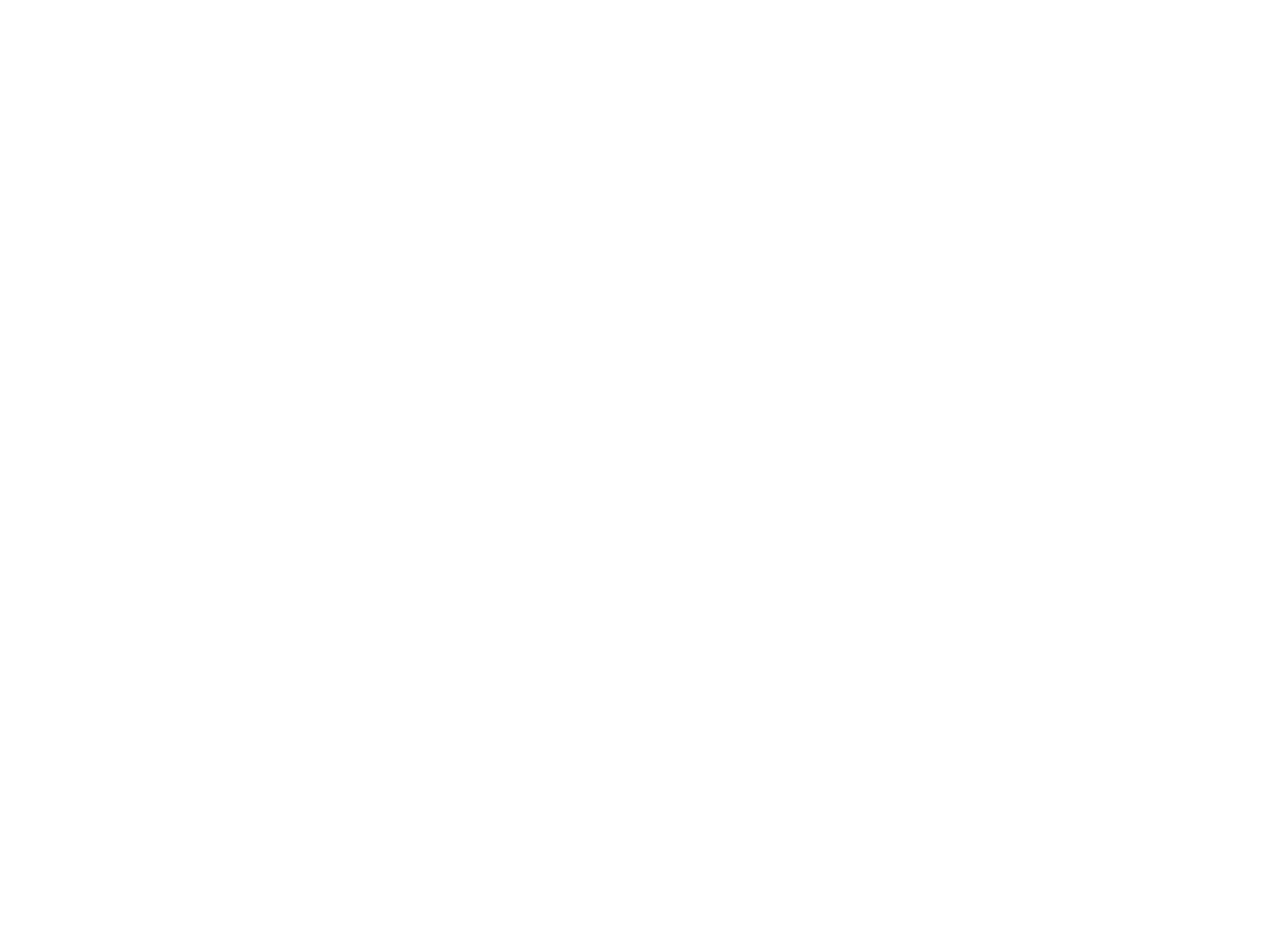
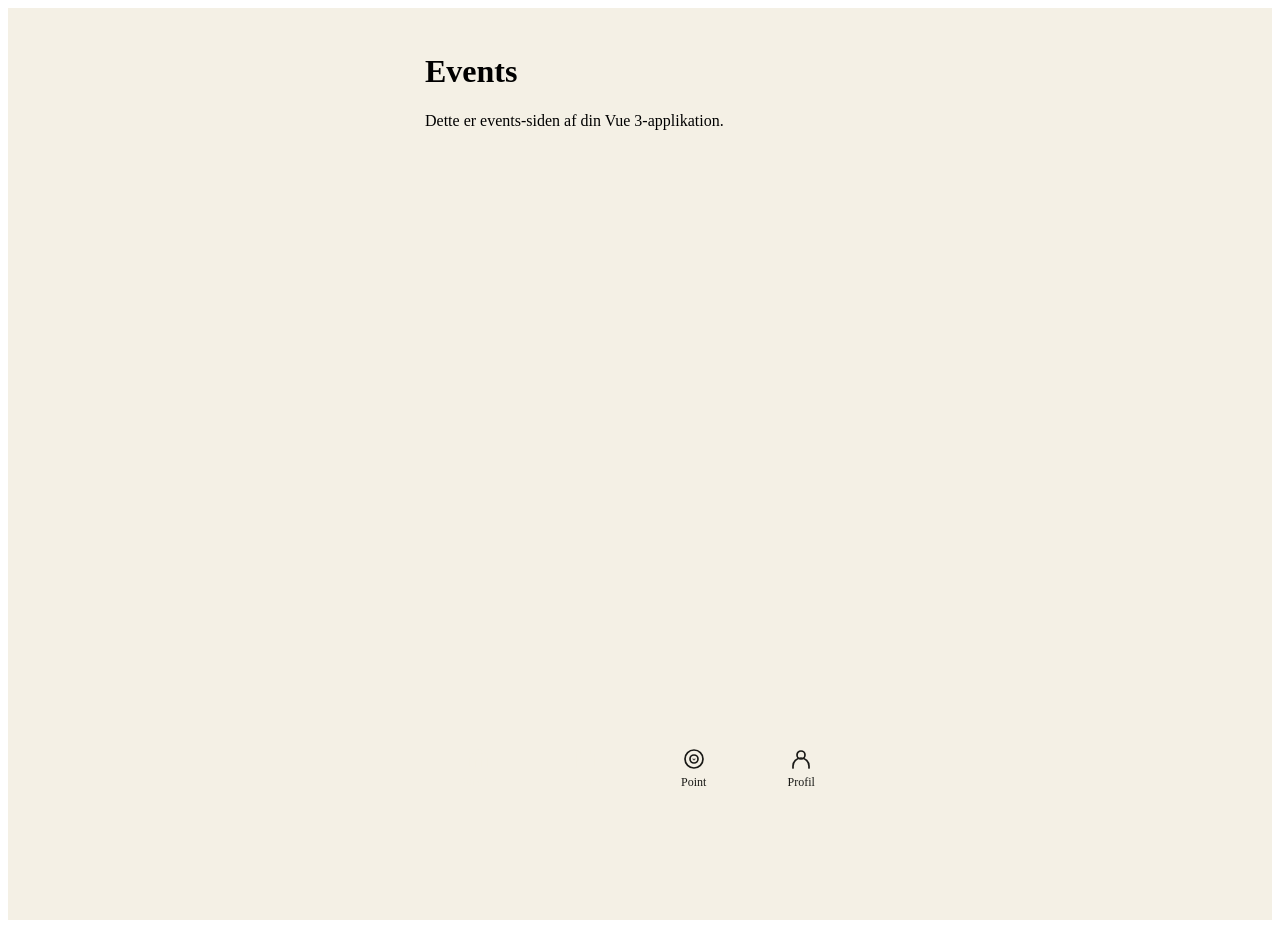
Before and after one commit to CEFaester/app-recordpusher, a Vue app: page /events in a window 1280 px wide. Before the commit this address had no page. Before the commit the page ends 800 px from the top, so only its background shows below. Built offline with nearby package versions, Linux system fonts and the light colour scheme.

Commit message:
Fået navigationsmenuen til at dukke op

```diff
--- a/src/components/icons/IconEvents.vue
+++ b/src/components/icons/IconEvents.vue
@@ -1,6 +1,6 @@
 <template>
     <svg width="24" height="24" viewBox="0 0 24 24" fill="none" xmlns="http://www.w3.org/2000/svg">
-    <path d="M5 5H19C20.1046 5 21 5.89543 21 7V19C21 20.1046 20.1046 21 19 21H5C3.89543 21 3 20.1046 3 19V7C3 5.89543 3.89543 5 5 5Z" stroke-width="1.7" stroke-linecap="round" stroke-linejoin="round" stroke="#191916"/>
-    <path d="M7 3V7M17 3V7M3 11H21M8 15H10M14 15H16" stroke-width="1.7" stroke-linecap="round" stroke-linejoin="round" stroke="#191916"/>
+    <path d="M5 5H19C20.1046 5 21 5.89543 21 7V19C21 20.1046 20.1046 21 19 21H5C3.89543 21 3 20.1046 3 19V7C3 5.89543 3.89543 5 5 5Z" stroke-width="1.7" stroke-linecap="round" stroke-linejoin="round" stroke="currentColor"/>
+    <path d="M7 3V7M17 3V7M3 11H21M8 15H10M14 15H16" stroke-width="1.7" stroke-linecap="round" stroke-linejoin="round" stroke="currentColor"/>
     </svg>
 </template>
--- a/src/router/index.js
+++ b/src/router/index.js
@@ -11,6 +11,8 @@ const router = createRouter({
       component: AppLayout,
       children: [
         { path: '', name: 'home', component: () => import('@/views/HomeView.vue') },
+        { path: 'events', name: 'events', component: () => import('@/views/EventsView.vue') },
+        { path: 'points', name: 'points', component: () => import('@/views/PointsView.vue') },
         { path: 'profile', name: 'profile', component: () => import('@/views/ProfileView.vue') }
       ]
     },
--- /dev/null
+++ b/src/views/EventsView.vue
@@ -0,0 +1,10 @@
+<script setup>
+
+</script>
+
+<template>
+  <main>
+    <h1>Events</h1>
+    <p>Dette er events-siden af din Vue 3-applikation.</p>
+  </main>
+</template>
--- a/src/views/HomeView.vue
+++ b/src/views/HomeView.vue
@@ -1,8 +1,10 @@
 <script setup>
+
 </script>
 
 <template>
   <main>
-    <TheWelcome />
+    <h1>Velkommen til RecordPusher!</h1>
+    <p>Dette er forsiden af din Vue 3-applikation.</p>
   </main>
 </template>
--- /dev/null
+++ b/src/views/PointsView.vue
@@ -0,0 +1,10 @@
+<script setup>
+
+</script>
+
+<template>
+  <main>
+    <h1>Points</h1>
+    <p>Dette er points-siden af din Vue 3-applikation.</p>
+  </main>
+</template>
--- a/src/views/ProfileView.vue
+++ b/src/views/ProfileView.vue
@@ -1,7 +1,10 @@
 <script setup>
+
 </script>
 
 <template>
   <main>
+    <h1>Profil</h1>
+    <p>Dette er profilsiden af din Vue 3-applikation.</p>
   </main>
 </template>
```
